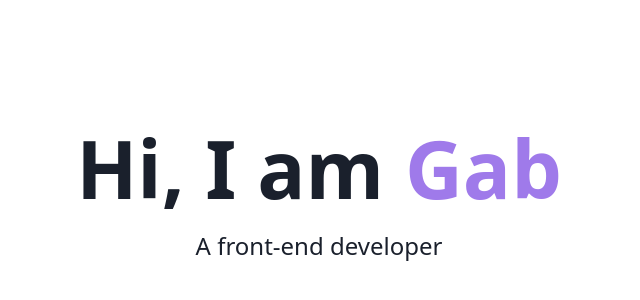
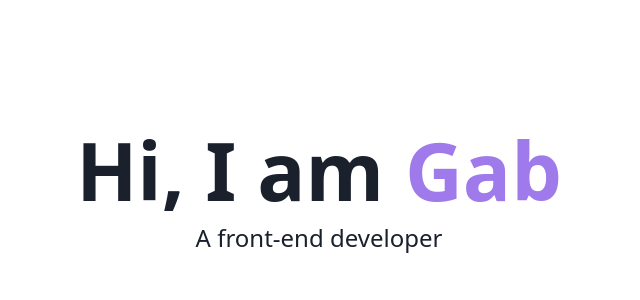
Before and after one commit to juangabrieldev/juangabrieldev, a Gatsby site: page / in a window 1280 px wide. Shown: the part 214-514 px from the top of the page, without its empty margins (321-961 px from the left). Built offline with nearby package versions, Linux system fonts and the light colour scheme; Gatsby itself is replaced by a stand-in of ours.

Commit message:
Add `line-height` to `html`

```diff
--- a/src/pages/index.css
+++ b/src/pages/index.css
@@ -2,6 +2,10 @@
 @tailwind components;
 @tailwind utilities;
 
+html {
+    line-height: 1.3
+}
+
 body {
     @apply bg-purple-1400;
 }
```
